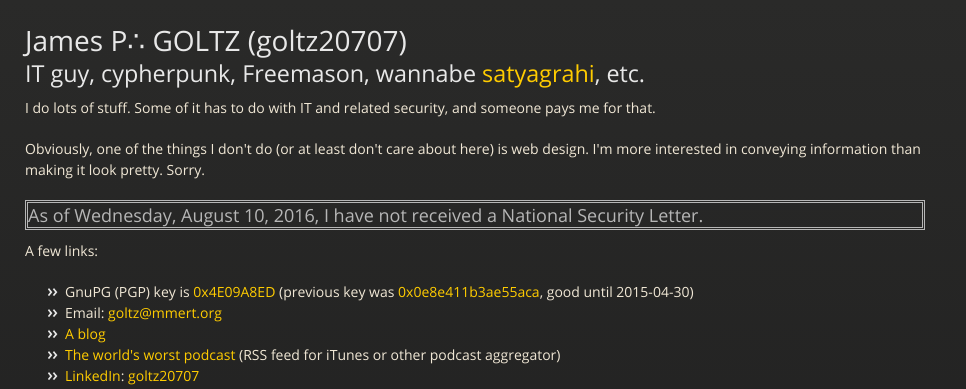
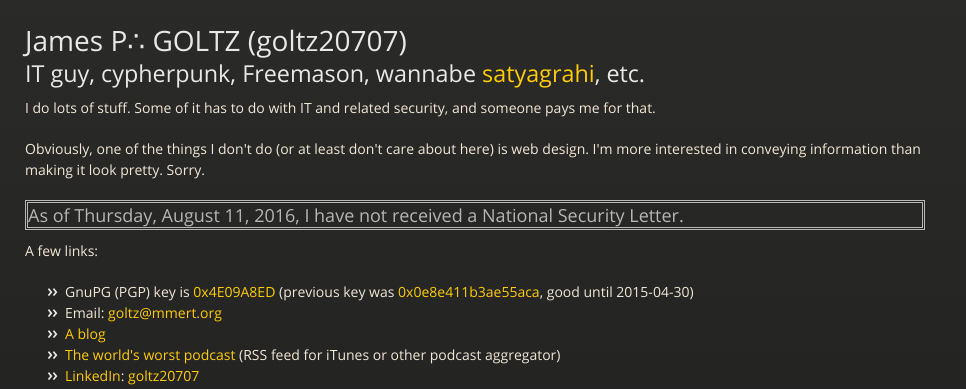
Before and after one commit to goltz20707/goltz20707.github.io, a Jekyll site: the page built from index.html, in a window 1280 px wide. Shown: the top 389 px of the page, without its empty margins (0-966 px from the left). Built offline with Jekyll 4.4.1, drawn with Linux system fonts in a browser that asks for light colours.

Commit message:
Update nsl.html

```diff
--- a/_includes/nsl.html
+++ b/_includes/nsl.html
@@ -3,6 +3,6 @@ date '+%A, %B %e, %Y,'
  -->
 <h3 style="border: double">As of
 
-Wednesday, August 10, 2016,
+Thursday, August 11, 2016,
 
 I have not received a National Security Letter.</h3>
```
